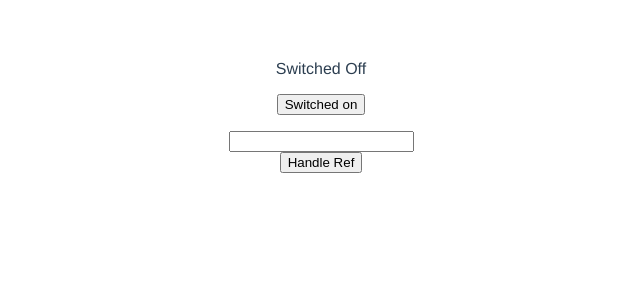
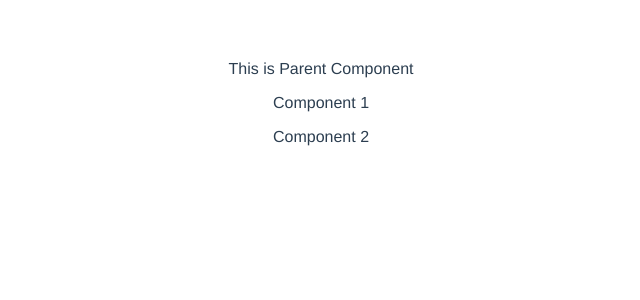
Before and after one commit to Maestroharyor/VueJS-3-Tutorial-Playlist, a Vue app: page / in a window 1280 px wide. Shown: the top 300 px of the page, without its empty margins (319-959 px from the left). Built offline with nearby package versions, Linux system fonts and the light colour scheme.

Commit message:
Lesson 7

```diff
--- a/src/App.vue
+++ b/src/App.vue
@@ -1,50 +1,31 @@
 <template lang="html">
   <div>
-    <p>{{ isSwitchedOn ? "💡" : "Switched Off" }} </p>
-    <button @click="changeSwitch">{{ isSwitchedOn ? "Switch off" : "Switched on" }}</button>
+    <ParentComponent>
+      <Component1 />
+      <Component2 />
+    </ParentComponent>
 
-    <div>
-      <p>{{ myName }}</p>
-      <input type="text"
-        @keyup="logToConsole"
-        ref="input">
-    </div>
-
-    <button @click="handleRef">Handle Ref</button>
 
   </div>
 
 </template>
 
 <script lang="js">
+import Component1 from './components/Component1.vue'
+import Component2 from './components/Component2.vue'
+import ParentComponent from './components/ParentComponent.vue'
 
 export default {
   name: 'App',
   components: {
-
+    Component1,
+    Component2,
+    ParentComponent
   },
   data() {
     return {
       myName: "",
       isSwitchedOn: false
-    }
-  },
-  methods: {
-    changeSwitch() {
-      this.isSwitchedOn = !this.isSwitchedOn
-    },
-    logToConsole(e) {
-      this.myName = e.target.value
-    },
-    handleRef() {
-      if (this.$refs.input.classList.contains("custom_style")) {
-        this.$refs.input.classList.remove("custom_style")
-        this.$refs.input.focus()
-
-      } else {
-        this.$refs.input.classList.add("custom_style")
-      }
-
     }
   }
 }
--- /dev/null
+++ b/src/components/Component1.vue
@@ -0,0 +1,18 @@
+<template lang="html">
+    <div>
+        <p>{{ title }}</p>
+    </div>
+</template>
+<script>
+export default {
+    name: "Component1Vue",
+    data() {
+        return {
+            title: "Component 1"
+        }
+    }
+}
+</script>
+<style lang="">
+
+</style>
--- /dev/null
+++ b/src/components/Component2.vue
@@ -0,0 +1,18 @@
+<template lang="html">
+    <div>
+        <p>{{ title }}</p>
+    </div>
+</template>
+<script>
+export default {
+    name: "Component2VueNew",
+    data() {
+        return {
+            title: "Component 2"
+        }
+    }
+}
+</script>
+<style lang="">
+
+</style>
--- /dev/null
+++ b/src/components/ParentComponent.vue
@@ -0,0 +1,19 @@
+<template lang="html">
+    <div>
+        <p>This is {{ title }}</p>
+        <slot></slot>
+    </div>
+</template>
+<script>
+export default {
+    name: "ParentComponentVue",
+    data() {
+        return {
+            title: "Parent Component"
+        }
+    }
+}
+</script>
+<style lang="">
+
+</style>
```
